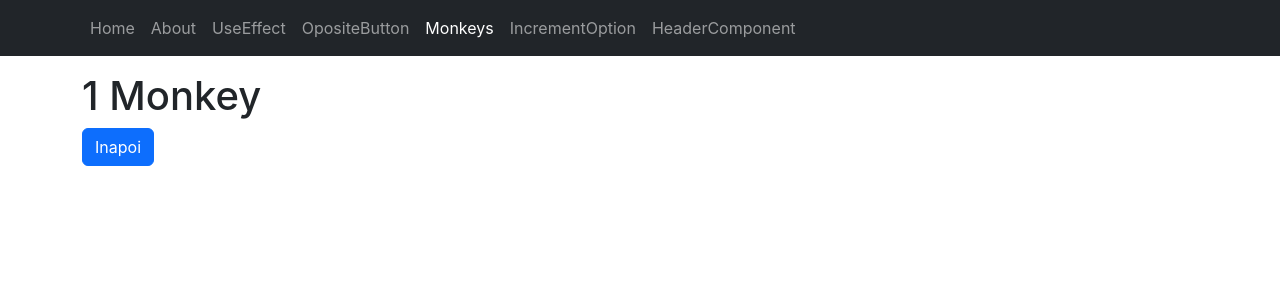
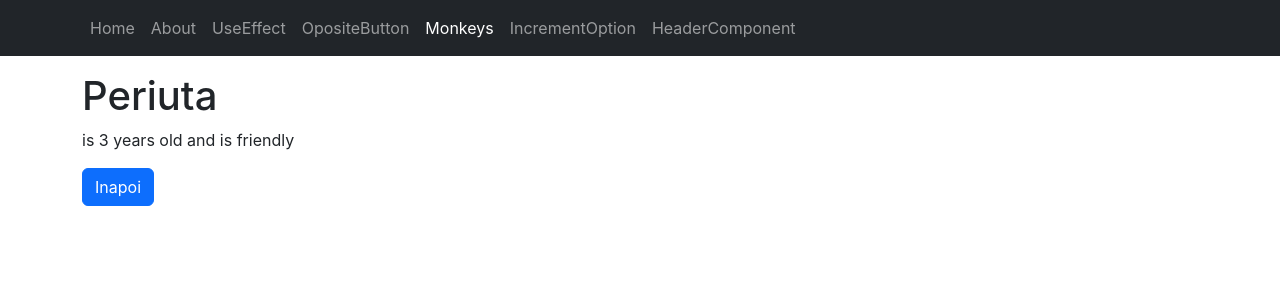
Before and after one commit to brateanugeorgeflorin/react-sda-course, a React (Create React App) app: page /monkeys/1 in a window 1280 px wide. Shown: the top 300 px of the page. Built offline with nearby package versions, Linux system fonts and the light colour scheme.

Commit message:
Monkey data preload

```diff
--- a/src/App.js
+++ b/src/App.js
@@ -32,7 +32,7 @@ function App() {
             <Route path='/opositebutton' element={<OpositeButton />} />
             <Route path='/incrementoption' element={<IncrementOption />} />
             <Route path='/monkeys' element={<Monkeys />} />
-            <Route path='/monkeys/:id' element={<Monkey />} />
+            <Route path='/monkeys/:id' element={<Monkey monkeysArr={MonkeysArr} />} />
             <Route path='/headercomponent' element={<HeaderComponent arr={animale} />} />
             <Route path='*' element={<div className='container'><p className='pt-4'>Page does not exists.</p></div>} />
           </Routes>
--- a/src/components/Monkey.js
+++ b/src/components/Monkey.js
@@ -1,13 +1,26 @@
+import { useEffect, useState } from "react";
 import { useNavigate, useParams } from "react-router-dom"
 
-export const Monkey = () => {
+export const Monkey = (props) => {
     const param = useParams();
     const navigate = useNavigate();
+
+    const [monkeyFound, setMonkeyFound] = useState("");
+
+    useEffect(() => {
+        props.monkeysArr.map((m) => {
+                if(m.id === +param.id) {
+                    setMonkeyFound(m);
+                }
+            }
+        )
+    }, []);
 
     return (
 
         <div className="container pt-3">
-            <h1>{param.id} Monkey</h1>
+            <h1>{monkeyFound.name}</h1>
+            <p>is {monkeyFound.age} years old and is {!monkeyFound.friendly && "not "} friendly</p>
             <button className="btn btn-primary" onClick={() => navigate('/monkeys')}>Inapoi</button>
         </div>
         )
```
